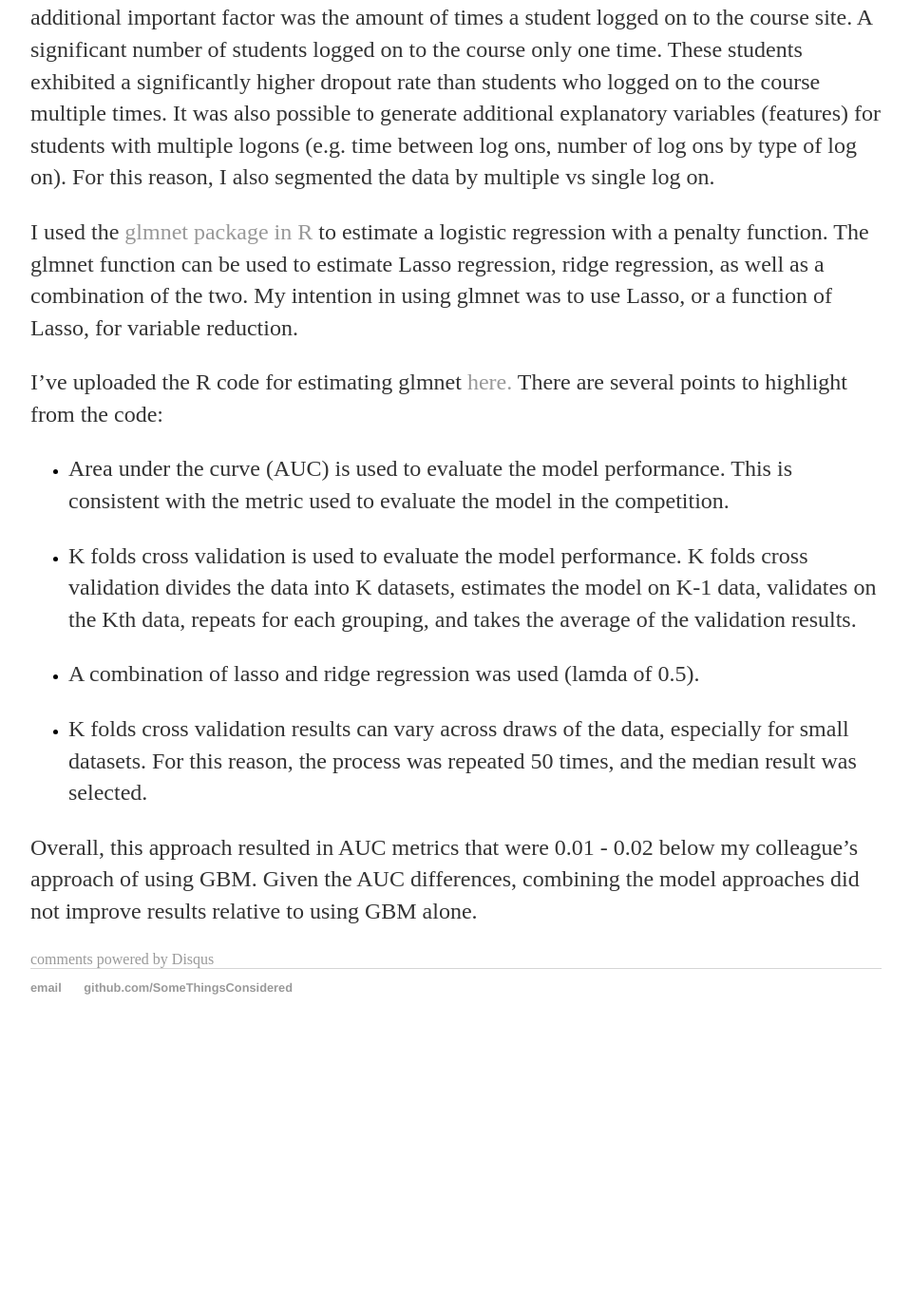
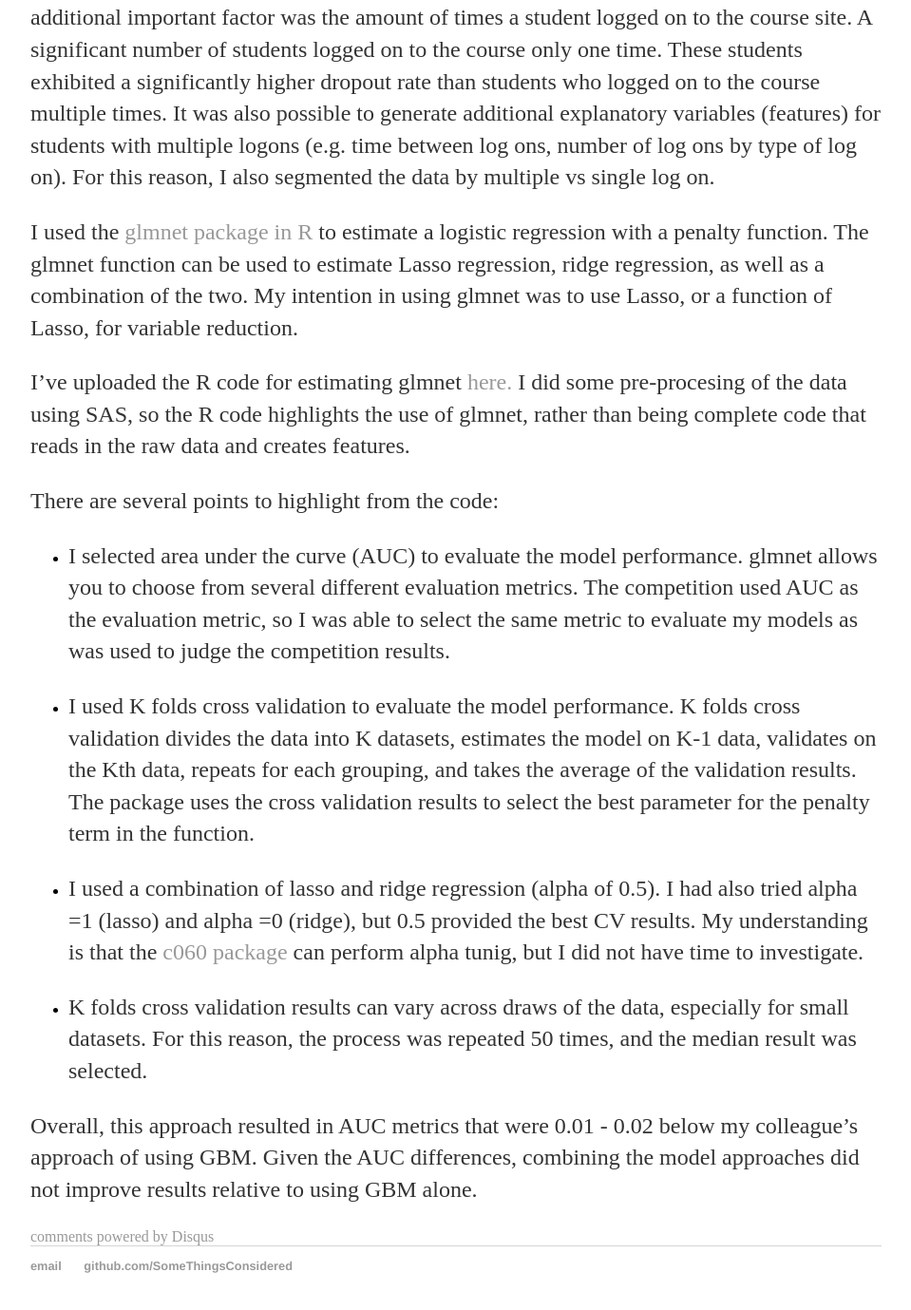
Before and after one commit to SomeThingsConsidered/SomeThingsConsidered.github.io, a Jekyll site: the page built from _posts/2015-12-07-KDDCup-2015.md, in a window 1280 px wide and 1400 px high, scrolled down 1222 px. Shown: the top 1379 px of the window at 95% size, without its empty margins (160-1119 px from the left). Built offline with Jekyll 4.4.1, drawn with Linux system fonts in a browser that asks for light colours; comment, search, counter and statistics services are not loaded; before the commit the page ends 2329 px from its top, so only the background shows below that.

Commit message:
Update 2015-12-07-KDDCup-2015.md

```diff
--- a/_posts/2015-12-07-KDDCup-2015.md
+++ b/_posts/2015-12-07-KDDCup-2015.md
@@ -16,16 +16,17 @@ Given our favorable results in the bike sharing contest, we decided to take a si
 
 I used the <a href="https://cran.r-project.org/web/packages/glmnet/index.html" a> glmnet package in R </a> to estimate a logistic regression with a penalty function.  The glmnet function can be used to estimate Lasso regression, ridge regression, as well as a combination of the two.  My intention in using glmnet was to use Lasso, or a function of Lasso, for variable reduction.
 
-I've uploaded the R code for estimating glmnet <a href="https://github.com/SomeThingsConsidered/KDDCup2015/blob/master/glmnet_KDDCup2015.R" a> here. </a>  There are several points to highlight from the code:
+I've uploaded the R code for estimating glmnet <a href="https://github.com/SomeThingsConsidered/KDDCup2015/blob/master/glmnet_KDDCup2015.R" a> here. </a>  I did some pre-procesing of the data using SAS, so the R code highlights the use of glmnet, rather than being complete code that reads in the raw data and creates features.
+
+There are several points to highlight from the code:
 
 
-- Area under the curve (AUC) is used to evaluate the model performance.  This is consistent with the metric used to evaluate the model in the competition.
+- I selected area under the curve (AUC) to evaluate the model performance. glmnet allows you to choose from several different evaluation metrics.  The competition used AUC as the evaluation metric, so I was able to select the same metric to evaluate my models as was used to judge the competition results.
 
-- K folds cross validation is used to evaluate the model performance.  K folds cross validation divides the data into K datasets, estimates the model on K-1 data, validates on the Kth data, repeats for each grouping, and takes the average of the validation results.
+- I used K folds cross validation to evaluate the model performance.  K folds cross validation divides the data into K datasets, estimates the model on K-1 data, validates on the Kth data, repeats for each grouping, and takes the average of the validation results. The package uses the cross validation results to select the best parameter for the penalty term in the function.
 
-- A combination of lasso and ridge regression was used (lamda of 0.5).
+- I used a combination of lasso and ridge regression (alpha of 0.5).  I had also tried alpha =1 (lasso) and alpha =0 (ridge), but 0.5 provided the best CV results.  My understanding is that the <a href="https://cran.r-project.org/web/packages/c060/c060.pdf" a> c060 package </a> can perform alpha tunig, but I did not have time to investigate.
 
 - K folds cross validation results can vary across draws of the data, especially for small datasets.  For this reason, the process was repeated 50 times, and the median result was selected.
 
-
 Overall, this approach resulted in AUC metrics that were 0.01 - 0.02 below my colleague's approach of using GBM.  Given the AUC differences, combining the model approaches did not improve results relative to using GBM alone.
```
